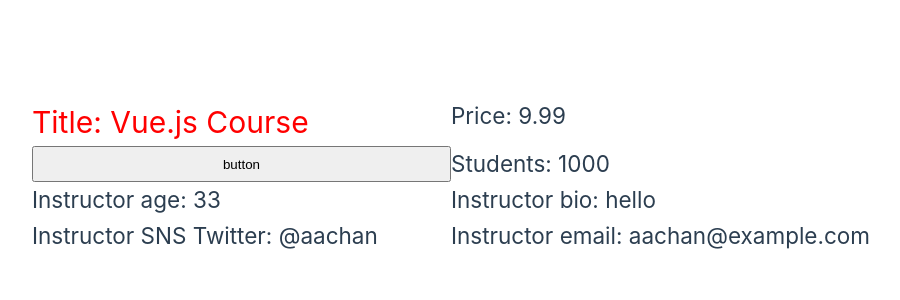
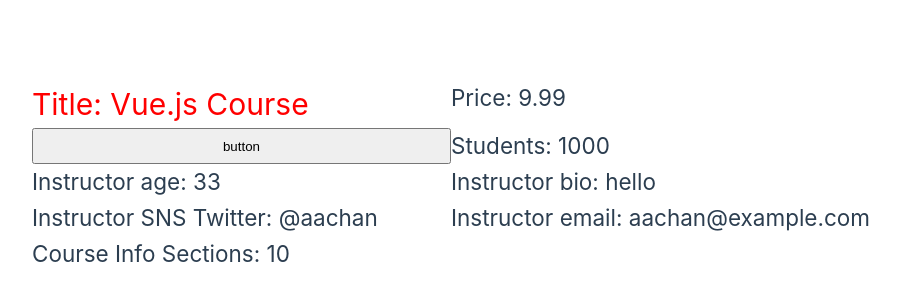
Before and after one commit to aachan1127/vue-lesson, a Vue app: page / in a window 1280 px wide. Shown: the part 224-524 px from the top of the page, without its empty margins (189-1089 px from the left). Built offline with nearby package versions, Linux system fonts and the light colour scheme.

Commit message:
udemy18 ref関数でも.valueをつける場合

```diff
--- a/src/App.vue
+++ b/src/App.vue
@@ -38,15 +38,22 @@
 // reactive関数でも、配列の時の場合にのみ、.valueをつけないと取り出せないので注意！
 console.log(items[0].value)
 
+// それぞれのプロパティにref関数をつけた時
+const courseInfo = {
+  sections: ref(10),
+  language: ref('Japanese'),
+}
+
+console.log(courseInfo.sections.value)
+
 //ref関数なので、.valueをつける
 // console.log(info.value.student)
 
- //reactive関数なので、.valueつけなくてもいい
+//reactive関数なので、.valueつけなくてもいい
 // console.log(instructor.sns)
 
- //reactive関数の中のref関数なので、.valueはつけなくてもいい
+//reactive関数の中のref関数なので、.valueはつけなくてもいい
 // console.log(instructor.email)
-
 </script>
 
 <template>
@@ -58,6 +65,9 @@
   <h2>Instructor bio: {{ instructor.bio }}</h2>
   <h2>Instructor SNS Twitter: {{ instructor.sns.twitter }}</h2>
   <h2>Instructor email: {{ instructor.email }}</h2>
+
+  <!-- courseInfoが普通のオブジェクトなので、.valueは自動でつかないので、自分でつける必要がある！ -->
+  <h2>Course Info Sections: {{ courseInfo.sections.value }}</h2>
 </template>
 
 <style>
```
